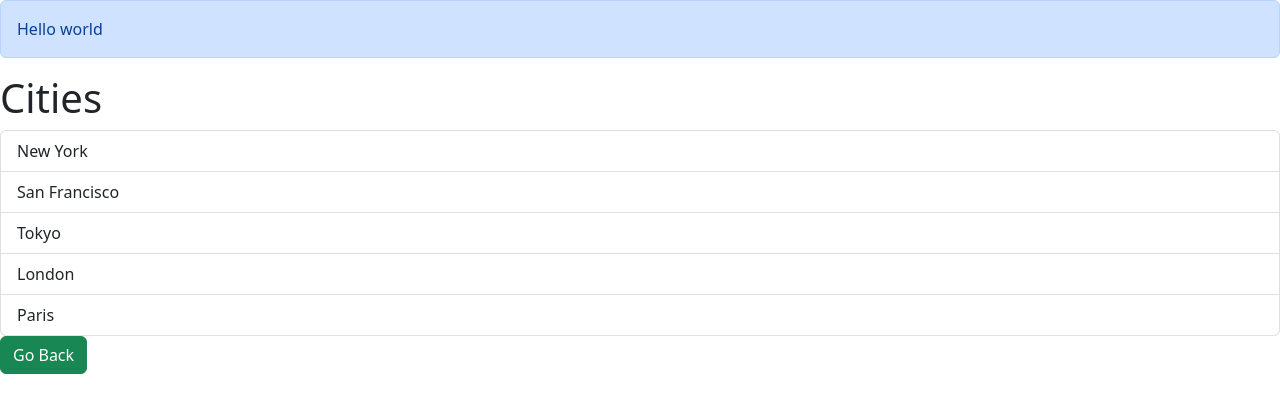
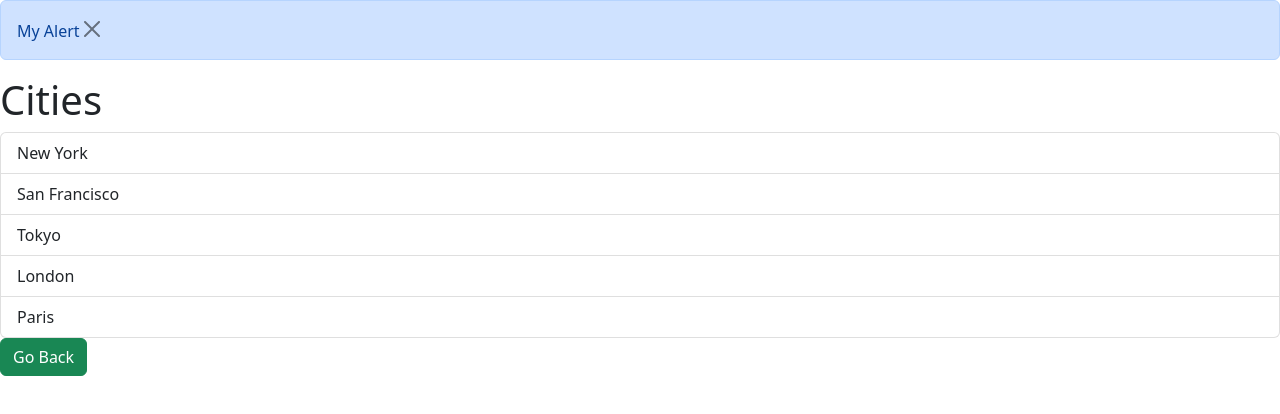
Before and after one commit to arthuragf/react-app, a React (Vite) app: page / in a window 1280 px wide. Both pictures are taken after a click on the button "Go Back". Shown: the top 414 px of the page. Built offline with nearby package versions, Linux system fonts and the light colour scheme.

Commit message:
Add validation to alert component

```diff
--- a/src/App.tsx
+++ b/src/App.tsx
@@ -1,8 +1,10 @@
 import ListGroup from "./components/ListGroup";
 import Alert from "./components/Alert";
 import Button from "./components/Button";
+import { useState } from "react";
 
 function App() {
+  const [alertVisible, setAlertVisibility] = useState(false);
   const items = ["New York", "San Francisco", "Tokyo", "London", "Paris"];
   const handleSelectItem = (item: string) => {
     console.log(item);
@@ -10,9 +12,15 @@ function App() {
 
   return (
     <div>
-      <Alert>
-        <span>Hello world</span>
-      </Alert>
+      {alertVisible && (
+        <Alert
+          onClose={() => {
+            setAlertVisibility(false);
+          }}
+        >
+          <span>My Alert</span>
+        </Alert>
+      )}
       <ListGroup
         items={items}
         heading="Cities"
@@ -22,7 +30,7 @@ function App() {
         alertType="success"
         btnText="Go Back"
         onClick={() => {
-          console.log("click");
+          setAlertVisibility(true);
         }}
       />
     </div>
--- a/src/components/Alert.tsx
+++ b/src/components/Alert.tsx
@@ -2,10 +2,22 @@ import { ReactNode } from "react";
 
 interface AlertProps {
   children: ReactNode;
+  onClose: () => void;
 }
 
-const Alert = ({ children }: AlertProps) => {
-  return <div className="alert alert-primary">{children}</div>;
+const Alert = ({ children, onClose }: AlertProps) => {
+  return (
+    <div className="alert alert-primary alert-dismissable">
+      {children}
+      <button
+        type="button"
+        className="btn-close"
+        data-bs-dismiss="alert"
+        aria-label="Close"
+        onClick={onClose}
+      ></button>
+    </div>
+  );
 };
 
 export default Alert;
```
